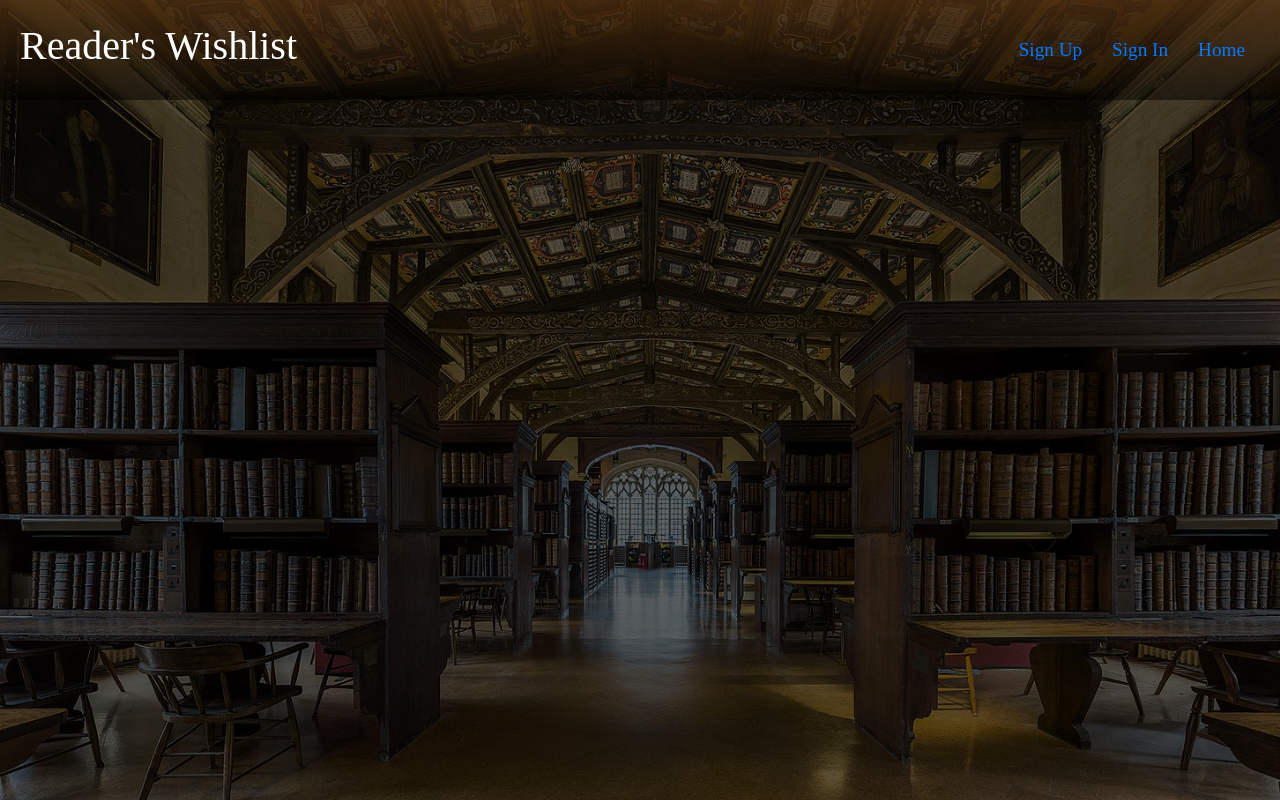
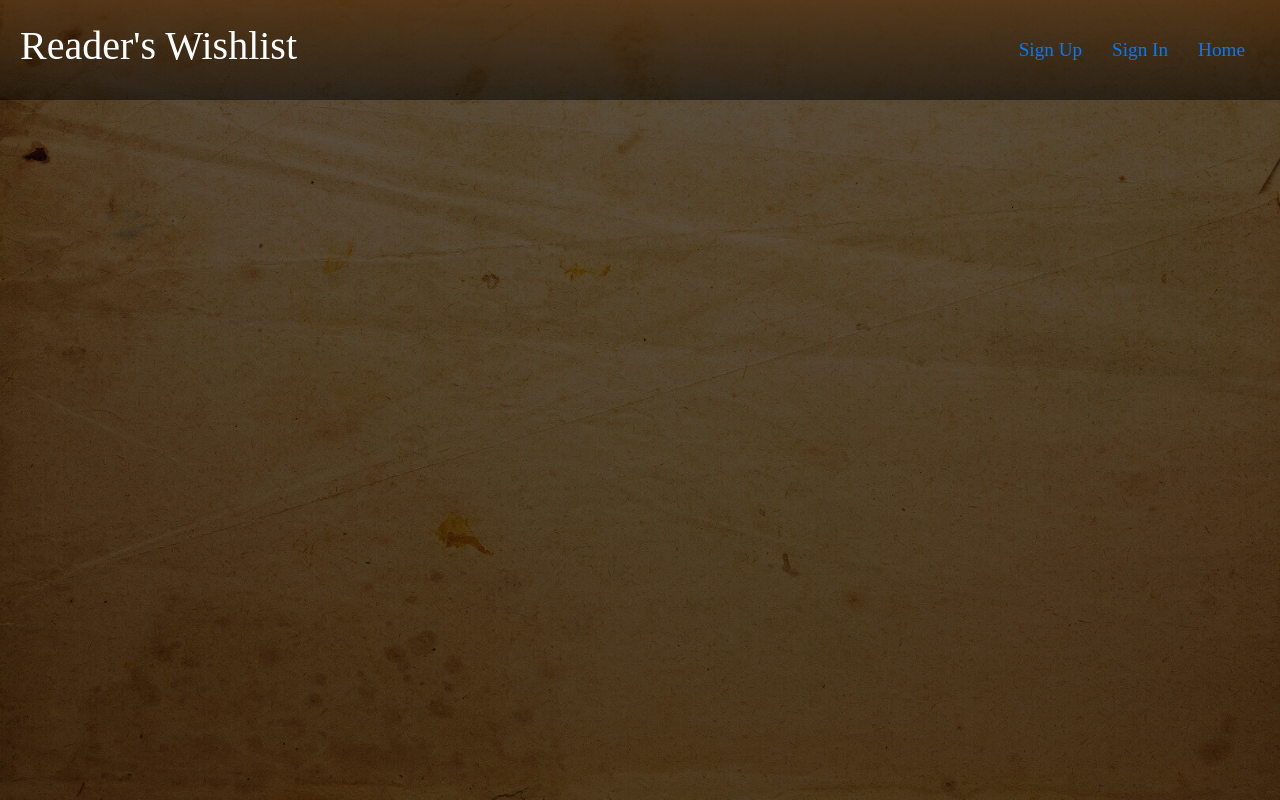
Before and after one commit to jafarlow/readers-wishlist-front-end, a React app: page /#/ in a window 1280 px wide. Built offline with nearby package versions, Linux system fonts and the light colour scheme; a web font is replaced by a local one.

Commit message:
Updated CSS to use new image
index.scss
  - replaced duke humfrey image with paper texture image for app
    background

```diff
--- a/src/css/index.scss
+++ b/src/css/index.scss
@@ -7,7 +7,7 @@ body {
   margin: 0;
   padding: 0;
   /* Use "linear-gradient" to add a darken background effect to the image (photographer.jpg). This will make the text easier to read */
-  background-image: linear-gradient(rgba(0, 0, 0, 0.6), rgba(0, 0, 0, 0.6)), url("images/duke-humfrey-library.jpg");
+  background-image: linear-gradient(rgba(0, 0, 0, 0.6), rgba(0, 0, 0, 0.6)), url("images/wildtextures-old-paper-texture.jpg");
   background-attachment: fixed;
   /* Set a specific height */
   min-height: 100%;
```
